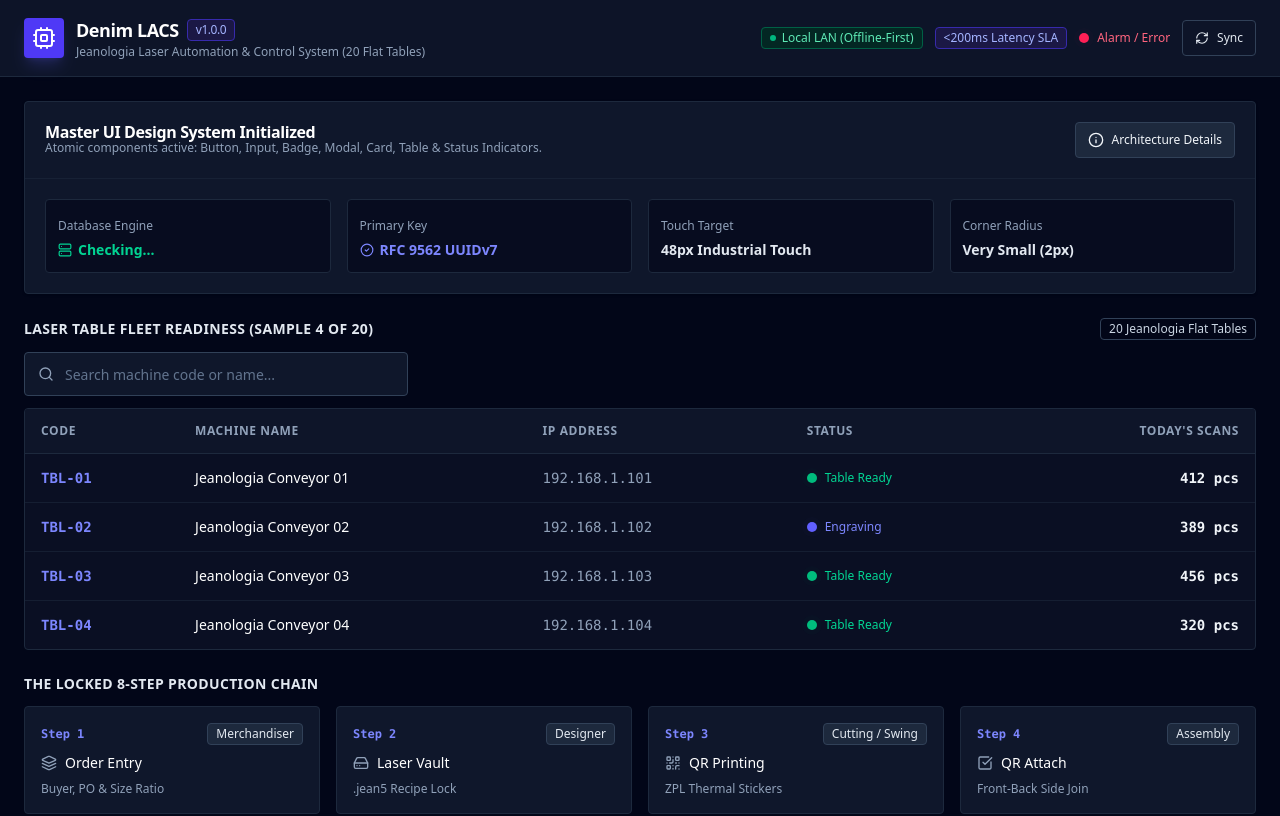
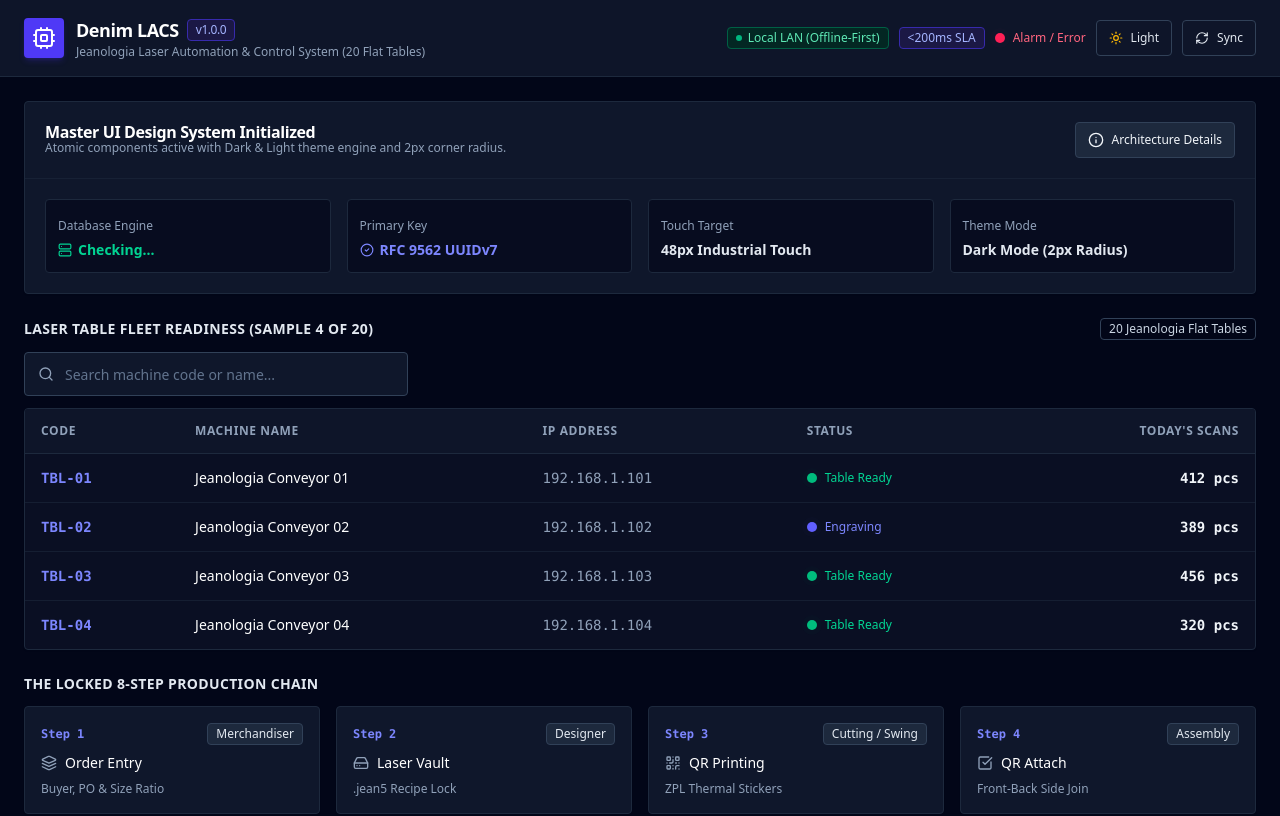
Before and after one commit to techstackbusinessbd/lms, a React (Vite) app in the folder frontend/: page / in a window 1280 px wide. Shown: the top 816 px of the page. Built offline with nearby package versions, Linux system fonts and the light colour scheme; no server answers.

Commit message:
feat(ui): add Dark Mode and Light Mode theme engine with toggle button and rule update

```diff
--- a/frontend/src/App.tsx
+++ b/frontend/src/App.tsx
@@ -1,6 +1,6 @@
 /**
  * ডেনিম লেজার অটোমেশন ও কন্ট্রোল সিস্টেম (Denim LACS)
- * মূল অ্যাপ্লিকেশন কম্পোনেন্ট - মাস্টার ইউআই কম্পোনেন্টস শোকেস (Phase 0 Step 0.4)
+ * মূল অ্যাপ্লিকেশন কম্পোনেন্ট - মাস্টার ইউআই ও ডুয়াল থিম (Light & Dark Mode)
  */
 
 import React, { useState, useEffect } from 'react';
@@ -15,9 +15,12 @@ import {
   CheckCircle2,
   Info,
   Server,
-  RefreshCw
+  RefreshCw,
+  Sun,
+  Moon
 } from 'lucide-react';
 import { SystemHealth, LaserMachineInfo } from '@/types';
+import { useTheme } from '@/hooks/useTheme';
 import {
   Button,
   Badge,
@@ -45,6 +48,7 @@ import {
 } from '@/components/ui';
 
 export default function App(): React.JSX.Element {
+  const { theme, toggleTheme } = useTheme();
   const [health, setHealth] = useState<SystemHealth | null>(null);
   const [isLoading, setIsLoading] = useState<boolean>(true);
   const [searchQuery, setSearchQuery] = useState<string>('');
@@ -87,32 +91,50 @@ export default function App(): React.JSX.Element {
   );
 
   return (
-    <div className="min-h-screen bg-slate-950 text-slate-100 flex flex-col font-sans">
+    <div className="min-h-screen bg-slate-50 dark:bg-slate-950 text-slate-900 dark:text-slate-100 flex flex-col font-sans transition-colors duration-200">
       {/* ১. টপ নেভিগেশন বার */}
-      <header className="border-b border-slate-800 bg-slate-900/90 backdrop-blur px-6 py-4 flex items-center justify-between sticky top-0 z-50">
+      <header className="border-b border-slate-200 dark:border-slate-800 bg-white/95 dark:bg-slate-900/95 backdrop-blur px-6 py-4 flex items-center justify-between sticky top-0 z-50 transition-colors">
         <div className="flex items-center space-x-3">
-          <div className="h-10 w-10 rounded-sm bg-indigo-600 flex items-center justify-center text-white shadow-lg shadow-indigo-500/20">
+          <div className="h-10 w-10 rounded-sm bg-indigo-600 flex items-center justify-center text-white shadow-md shadow-indigo-600/20">
             <Cpu className="h-6 w-6" />
           </div>
           <div>
-            <h1 className="text-lg font-bold tracking-tight text-white flex items-center gap-2">
+            <h1 className="text-lg font-bold tracking-tight text-slate-900 dark:text-white flex items-center gap-2">
               Denim LACS
               <Badge variant="primary">v1.0.0</Badge>
             </h1>
-            <p className="text-xs text-slate-400">
+            <p className="text-xs text-slate-500 dark:text-slate-400">
               Jeanologia Laser Automation & Control System (20 Flat Tables)
             </p>
           </div>
         </div>
 
-        {/* ডানদিকের স্ট্যাটাস ব্যাজ ও অ্যাকশন বাটন */}
-        <div className="flex items-center space-x-3">
+        {/* ডানদিকের স্ট্যাটাস ব্যাজ, থিম টগল ও রিফ্রেশ বাটন */}
+        <div className="flex items-center space-x-2.5">
           <Badge variant="success" hasDot>Local LAN (Offline-First)</Badge>
-          <Badge variant="primary">&lt;200ms Latency SLA</Badge>
+          <Badge variant="primary">&lt;200ms SLA</Badge>
           <StatusIndicator
             state={health?.status === 'healthy' ? 'idle' : 'error'}
             showLabel
           />
+
+          {/* থিম টগল বাটন (Dark/Light Switch) */}
+          <Button
+            variant="outline"
+            size="sm"
+            onClick={toggleTheme}
+            leftIcon={
+              theme === 'dark' ? (
+                <Sun className="h-3.5 w-3.5 text-amber-400" />
+              ) : (
+                <Moon className="h-3.5 w-3.5 text-indigo-600" />
+              )
+            }
+            aria-label="Toggle theme"
+          >
+            {theme === 'dark' ? 'Light' : 'Dark'}
+          </Button>
+
           <Button
             variant="outline"
             size="sm"
@@ -134,7 +156,7 @@ export default function App(): React.JSX.Element {
               <div>
                 <CardTitle>Master UI Design System Initialized</CardTitle>
                 <CardDescription>
-                  Atomic components active: Button, Input, Badge, Modal, Card, Table & Status Indicators.
+                  Atomic components active with Dark & Light theme engine and 2px corner radius.
                 </CardDescription>
               </div>
               <Modal>
@@ -150,7 +172,9 @@ export default function App(): React.JSX.Element {
                       Master parameters locked for 20 Jeanologia flat conveyor laser tables.
                     </ModalDescription>
                   </ModalHeader>
-                  <div className="space-y-3 py-2 text-xs text-slate-300">
+                  <div className="space-y-3 py-2 text-xs text-slate-700 dark:text-slate-300">
+                    <p>• <strong>Theme Engine:</strong> Seamless Dark & Light Mode with localStorage persistence</p>
+                    <p>• <strong>Corner Radius:</strong> Very Small (2px - rounded-sm) for industrial machinery UX</p>
                     <p>• <strong>Primary Keys:</strong> RFC 9562 UUIDv7 (Time-sorted 128-bit IDs)</p>
                     <p>• <strong>Database:</strong> PostgreSQL 16 + SQLAlchemy 2.0 AsyncIO</p>
                     <p>• <strong>Backend:</strong> Python 3.13 + FastAPI 0.115</p>
@@ -168,27 +192,29 @@ export default function App(): React.JSX.Element {
           </CardHeader>
           <CardContent>
             <div className="grid grid-cols-2 sm:grid-cols-4 gap-4">
-              <div className="p-3 rounded-sm bg-slate-950/60 border border-slate-800">
-                <span className="text-xs text-slate-400">Database Engine</span>
-                <p className="text-sm font-semibold text-emerald-400 flex items-center gap-1.5 mt-1">
+              <div className="p-3 rounded-sm bg-slate-100 dark:bg-slate-950/60 border border-slate-200 dark:border-slate-800">
+                <span className="text-xs text-slate-500 dark:text-slate-400">Database Engine</span>
+                <p className="text-sm font-semibold text-emerald-600 dark:text-emerald-400 flex items-center gap-1.5 mt-1">
                   <Server className="h-3.5 w-3.5" />
                   {health?.services.database === 'connected' ? 'PostgreSQL 16 Connected' : 'Checking...'}
                 </p>
               </div>
-              <div className="p-3 rounded-sm bg-slate-950/60 border border-slate-800">
-                <span className="text-xs text-slate-400">Primary Key</span>
-                <p className="text-sm font-semibold text-indigo-400 flex items-center gap-1.5 mt-1">
+              <div className="p-3 rounded-sm bg-slate-100 dark:bg-slate-950/60 border border-slate-200 dark:border-slate-800">
+                <span className="text-xs text-slate-500 dark:text-slate-400">Primary Key</span>
+                <p className="text-sm font-semibold text-indigo-600 dark:text-indigo-400 flex items-center gap-1.5 mt-1">
                   <CheckCircle2 className="h-3.5 w-3.5" />
                   RFC 9562 UUIDv7
                 </p>
               </div>
-              <div className="p-3 rounded-sm bg-slate-950/60 border border-slate-800">
-                <span className="text-xs text-slate-400">Touch Target</span>
-                <p className="text-sm font-semibold text-slate-200 mt-1">48px Industrial Touch</p>
+              <div className="p-3 rounded-sm bg-slate-100 dark:bg-slate-950/60 border border-slate-200 dark:border-slate-800">
+                <span className="text-xs text-slate-500 dark:text-slate-400">Touch Target</span>
+                <p className="text-sm font-semibold text-slate-800 dark:text-slate-200 mt-1">48px Industrial Touch</p>
               </div>
-              <div className="p-3 rounded-sm bg-slate-950/60 border border-slate-800">
-                <span className="text-xs text-slate-400">Corner Radius</span>
-                <p className="text-sm font-semibold text-slate-200 mt-1">Very Small (2px)</p>
+              <div className="p-3 rounded-sm bg-slate-100 dark:bg-slate-950/60 border border-slate-200 dark:border-slate-800">
+                <span className="text-xs text-slate-500 dark:text-slate-400">Theme Mode</span>
+                <p className="text-sm font-semibold text-slate-800 dark:text-slate-200 mt-1 capitalize">
+                  {theme} Mode (2px Radius)
+                </p>
               </div>
             </div>
           </CardContent>
@@ -197,7 +223,7 @@ export default function App(): React.JSX.Element {
         {/* ৩. লেজার টেবিল ফ্লীট টেবিল (TanStack Table Shell ডেমো) */}
         <div>
           <div className="flex items-center justify-between mb-3">
-            <h3 className="text-sm font-semibold text-slate-200 uppercase tracking-wide">
+            <h3 className="text-sm font-semibold text-slate-800 dark:text-slate-200 uppercase tracking-wide">
               Laser Table Fleet Readiness (Sample 4 of 20)
             </h3>
             <Badge variant="outline">20 Jeanologia Flat Tables</Badge>
@@ -222,13 +248,13 @@ export default function App(): React.JSX.Element {
             <TableBody>
               {filteredMachines.map((m) => (
                 <TableRow key={m.id}>
-                  <TableCell className="font-mono font-semibold text-indigo-400">{m.code}</TableCell>
-                  <TableCell className="font-medium text-white">{m.name}</TableCell>
-                  <TableCell className="font-mono text-slate-400">{m.ip_address}</TableCell>
+                  <TableCell className="font-mono font-semibold text-indigo-600 dark:text-indigo-400">{m.code}</TableCell>
+                  <TableCell className="font-medium text-slate-900 dark:text-white">{m.name}</TableCell>
+                  <TableCell className="font-mono text-slate-500 dark:text-slate-400">{m.ip_address}</TableCell>
                   <TableCell>
                     <StatusIndicator state={m.status} showLabel />
                   </TableCell>
-                  <TableCell className="text-right font-mono font-semibold text-slate-100">
+                  <TableCell className="text-right font-mono font-semibold text-slate-900 dark:text-slate-100">
                     {m.total_scans_today} pcs
                   </TableCell>
                 </TableRow>
@@ -239,7 +265,7 @@ export default function App(): React.JSX.Element {
 
         {/* ৪. ৮টি কাজের ধারাবাহিক ধাপের কার্ড */}
         <div>
-          <h3 className="text-sm font-semibold text-slate-200 uppercase tracking-wide mb-3">
+          <h3 className="text-sm font-semibold text-slate-800 dark:text-slate-200 uppercase tracking-wide mb-3">
             The Locked 8-Step Production Chain
           </h3>
           <div className="grid grid-cols-1 sm:grid-cols-2 lg:grid-cols-4 gap-4">
@@ -255,16 +281,16 @@ export default function App(): React.JSX.Element {
             ].map((item) => {
               const IconComp = item.icon;
               return (
-                <div key={item.step} className="p-4 rounded-sm bg-slate-900 border border-slate-800 space-y-2">
+                <div key={item.step} className="p-4 rounded-sm bg-white dark:bg-slate-900 border border-slate-200 dark:border-slate-800 space-y-2 shadow-xs transition-colors">
                   <div className="flex items-center justify-between">
-                    <span className="text-xs font-mono text-indigo-400 font-semibold">{item.step}</span>
+                    <span className="text-xs font-mono text-indigo-600 dark:text-indigo-400 font-semibold">{item.step}</span>
                     <Badge variant="default">{item.role}</Badge>
                   </div>
-                  <h4 className="text-sm font-medium text-white flex items-center gap-2">
+                  <h4 className="text-sm font-medium text-slate-900 dark:text-white flex items-center gap-2">
                     <IconComp className="h-4 w-4 text-slate-400" />
                     {item.name}
                   </h4>
-                  <p className="text-xs text-slate-400">{item.desc}</p>
+                  <p className="text-xs text-slate-500 dark:text-slate-400">{item.desc}</p>
                 </div>
               );
             })}
@@ -272,7 +298,7 @@ export default function App(): React.JSX.Element {
         </div>
       </main>
 
-      <footer className="border-t border-slate-900 bg-slate-950 px-6 py-4 text-center text-xs text-slate-500">
+      <footer className="border-t border-slate-200 dark:border-slate-900 bg-white dark:bg-slate-950 px-6 py-4 text-center text-xs text-slate-500 transition-colors">
         Denim Laser Automation & Control System • 20 Jeanologia Flat Conveyor Tables • 100% Offline-First LAN
       </footer>
     </div>
--- a/frontend/src/components/ui/Button.tsx
+++ b/frontend/src/components/ui/Button.tsx
@@ -18,15 +18,15 @@ export const buttonVariants = cva(
         primary:
           'bg-indigo-600 text-white hover:bg-indigo-500 active:bg-indigo-700 shadow-sm shadow-indigo-600/30',
         secondary:
-          'bg-slate-800 text-slate-100 hover:bg-slate-700 active:bg-slate-800 border border-slate-700',
+          'bg-slate-100 dark:bg-slate-800 text-slate-900 dark:text-slate-100 hover:bg-slate-200 dark:hover:bg-slate-700 active:bg-slate-300 dark:active:bg-slate-800 border border-slate-300 dark:border-slate-700',
         danger:
-          'bg-rose-600 text-white hover:bg-rose-500 active:bg-rose-700 shadow-sm shadow-rose-600/30',
+          'bg-rose-600 text-white hover:bg-rose-500 active:bg-rose-700 shadow-xs shadow-rose-600/30',
         success:
-          'bg-emerald-600 text-white hover:bg-emerald-500 active:bg-emerald-700 shadow-sm shadow-emerald-600/30',
+          'bg-emerald-600 text-white hover:bg-emerald-500 active:bg-emerald-700 shadow-xs shadow-emerald-600/30',
         outline:
-          'border border-slate-700 bg-transparent text-slate-200 hover:bg-slate-800 hover:text-white',
+          'border border-slate-300 dark:border-slate-700 bg-transparent text-slate-700 dark:text-slate-200 hover:bg-slate-100 dark:hover:bg-slate-800 hover:text-slate-900 dark:hover:text-white',
         ghost:
-          'text-slate-300 hover:bg-slate-800/80 hover:text-white',
+          'text-slate-600 dark:text-slate-300 hover:bg-slate-100 dark:hover:bg-slate-800/80 hover:text-slate-900 dark:hover:text-white',
       },
       size: {
         sm: 'h-9 px-3 text-xs rounded-sm',
--- a/frontend/src/components/ui/Card.tsx
+++ b/frontend/src/components/ui/Card.tsx
@@ -1,7 +1,7 @@
 /**
  * ডেনিম লেজার অটোমেশন ও কন্ট্রোল সিস্টেম (Denim LACS)
  * কন্টেইনার কার্ড কম্পোনেন্ট (Master Card Component)
- * একীভূত লেআউট ও নিট-এন্ড-ক্লিন ভিজ্যুয়াল স্ট্রাকচার (রুল ১৬ ও ১৮ মেনে)
+ * লাইট ও ডার্ক মোড সাপোর্ট এবং ভেরি স্মল কর্নার রেডিয়াস (রুল ১৬ ও ১৮)
  */
 
 import React from 'react';
@@ -14,7 +14,7 @@ export function Card({
   return (
     <div
       className={cn(
-        'rounded-sm border border-slate-800 bg-slate-900 text-slate-100 shadow-sm overflow-hidden',
+        'rounded-sm border border-slate-200 dark:border-slate-800 bg-white dark:bg-slate-900 text-slate-900 dark:text-slate-100 shadow-xs overflow-hidden transition-colors',
         className
       )}
       {...props}
@@ -28,7 +28,7 @@ export function CardHeader({
 }: React.HTMLAttributes<HTMLDivElement>): React.JSX.Element {
   return (
     <div
-      className={cn('flex flex-col space-y-1.5 p-5 border-b border-slate-800/60', className)}
+      className={cn('flex flex-col space-y-1.5 p-5 border-b border-slate-200/80 dark:border-slate-800/60', className)}
       {...props}
     />
   );
@@ -40,7 +40,7 @@ export function CardTitle({
 }: React.HTMLAttributes<HTMLHeadingElement>): React.JSX.Element {
   return (
     <h3
-      className={cn('text-base font-semibold leading-none tracking-tight text-white', className)}
+      className={cn('text-base font-semibold leading-none tracking-tight text-slate-900 dark:text-white', className)}
       {...props}
     />
   );
@@ -52,7 +52,7 @@ export function CardDescription({
 }: React.HTMLAttributes<HTMLParagraphElement>): React.JSX.Element {
   return (
     <p
-      className={cn('text-xs text-slate-400', className)}
+      className={cn('text-xs text-slate-500 dark:text-slate-400', className)}
       {...props}
     />
   );
@@ -73,7 +73,7 @@ export function CardFooter({
 }: React.HTMLAttributes<HTMLDivElement>): React.JSX.Element {
   return (
     <div
-      className={cn('flex items-center justify-between p-4 border-t border-slate-800/60 bg-slate-950/40', className)}
+      className={cn('flex items-center justify-between p-4 border-t border-slate-200/80 dark:border-slate-800/60 bg-slate-50/60 dark:bg-slate-950/40', className)}
       {...props}
     />
   );
--- /dev/null
+++ b/frontend/src/hooks/useTheme.ts
@@ -0,0 +1,46 @@
+/**
+ * ডেনিম লেজার অটোমেশন ও কন্ট্রোল সিস্টেম (Denim LACS)
+ * থিম ম্যানেজার হুক (Theme Management Hook)
+ * ডার্ক মোড ও লাইট মোড নির্বিঘ্নে টগল ও লোকাল স্টোরেজে সংরক্ষণ
+ */
+
+import { useState, useEffect } from 'react';
+
+export type ThemeMode = 'dark' | 'light';
+
+export function useTheme(): {
+  theme: ThemeMode;
+  toggleTheme: () => void;
+  setTheme: (theme: ThemeMode) => void;
+} {
+  // লোকাল স্টোরেজ থেকে সেভ করা থিম লোড করা (ডিফল্ট: dark)
+  const [theme, setCurrentTheme] = useState<ThemeMode>(() => {
+    if (typeof window !== 'undefined') {
+      const saved = localStorage.getItem('lacs_theme') as ThemeMode | null;
+      if (saved === 'dark' || saved === 'light') {
+        return saved;
+      }
+    }
+    return 'dark';
+  });
+
+  useEffect(() => {
+    const root = document.documentElement;
+    if (theme === 'dark') {
+      root.classList.add('dark');
+    } else {
+      root.classList.remove('dark');
+    }
+    localStorage.setItem('lacs_theme', theme);
+  }, [theme]);
+
+  const toggleTheme = () => {
+    setCurrentTheme((prev) => (prev === 'dark' ? 'light' : 'dark'));
+  };
+
+  return {
+    theme,
+    toggleTheme,
+    setTheme: setCurrentTheme,
+  };
+}
--- a/frontend/src/index.css
+++ b/frontend/src/index.css
@@ -1,40 +1,38 @@
 /**
  * ডেনিম লেজার অটোমেশন ও কন্ট্রোল সিস্টেম (Denim LACS)
- * মূল সিএসএস এন্ট্রি পয়েন্ট - Tailwind CSS v4
+ * মূল সিএসএস এন্ট্রি পয়েন্ট - Tailwind CSS v4 (Light & Dark Theme Engine)
  */
 
 @import "tailwindcss";
 
+/* Tailwind CSS v4 ক্লাস ভিত্তিক ডার্ক মোড সাপোর্ট */
+@variant dark (&:where(.dark, .dark *));
+
 @layer base {
+  /* ১. লাইট মোড ভ্যারিয়েবলস (ডিফল্ট রুট) */
   :root {
-    --background: 222.2 84% 4.9%;
-    --foreground: 210 40% 98%;
-    --card: 222.2 84% 4.9%;
-    --card-foreground: 210 40% 98%;
-    --popover: 222.2 84% 4.9%;
-    --popover-foreground: 210 40% 98%;
-    --primary: 238.7 83.5% 66.7%;
-    --primary-foreground: 210 40% 98%;
-    --secondary: 217.2 32.6% 17.5%;
-    --secondary-foreground: 210 40% 98%;
-    --muted: 217.2 32.6% 17.5%;
-    --muted-foreground: 215 20.2% 65.1%;
-    --accent: 217.2 32.6% 17.5%;
-    --accent-foreground: 210 40% 98%;
-    --destructive: 0 62.8% 30.6%;
-    --destructive-foreground: 210 40% 98%;
-    --border: 217.2 32.6% 17.5%;
-    --input: 217.2 32.6% 17.5%;
-    --ring: 238.7 83.5% 66.7%;
-    --radius: 0.125rem; /* ভেরি স্মল কর্নার রেডিয়াস (2px) রুল ১৬ মেনে */
+    --bg-main: #f8fafc;        /* slate-50 */
+    --text-main: #0f172a;      /* slate-900 */
+    --card-bg: #ffffff;        /* white */
+    --card-border: #e2e8f0;    /* slate-200 */
+    --radius: 0.125rem;        /* 2px - ভেরি স্মল কর্নার রেডিয়াস (রুল ১৬) */
+  }
+
+  /* ২. ডার্ক মোড ভ্যারিয়েবলস */
+  .dark {
+    --bg-main: #020617;        /* slate-950 */
+    --text-main: #f8fafc;      /* slate-50 */
+    --card-bg: #0f172a;        /* slate-900 */
+    --card-border: #1e293b;    /* slate-800 */
   }
 
   body {
-    background-color: #020617; /* slate-950 */
-    color: #f8fafc; /* slate-50 */
+    background-color: var(--bg-main);
+    color: var(--text-main);
     font-family: system-ui, -apple-system, BlinkMacSystemFont, 'Segoe UI', Roboto, Oxygen, Ubuntu, Cantarell, sans-serif;
     -webkit-font-smoothing: antialiased;
     -moz-osx-font-smoothing: grayscale;
+    transition: background-color 0.2s ease, color 0.2s ease;
   }
 }
 
@@ -50,12 +48,12 @@
   height: 6px;
 }
 ::-webkit-scrollbar-track {
-  background: #0f172a;
+  background: transparent;
 }
 ::-webkit-scrollbar-thumb {
+  background: #94a3b8;
+  border-radius: 2px;
+}
+.dark ::-webkit-scrollbar-thumb {
   background: #334155;
-  border-radius: 3px;
 }
-::-webkit-scrollbar-thumb:hover {
-  background: #475569;
-}
```
Also changed, not shown: frontend/src/components/ui/DataTableShell.tsx (+10 -10 lines), frontend/src/components/ui/Input.tsx (+4 -5 lines), frontend/src/components/ui/Modal.tsx (+7 -7 lines), 3 other files (tests, documents, lock files or other folders).
